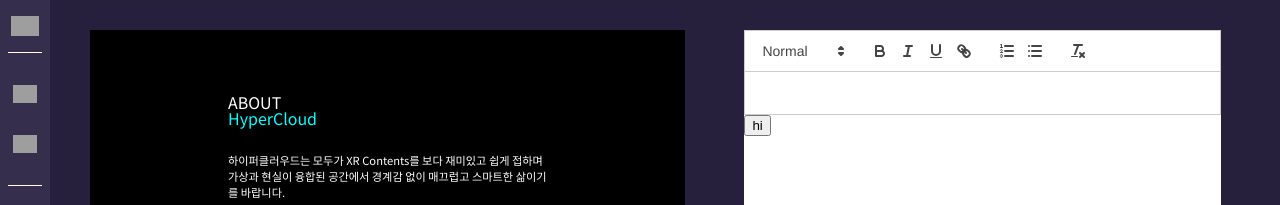
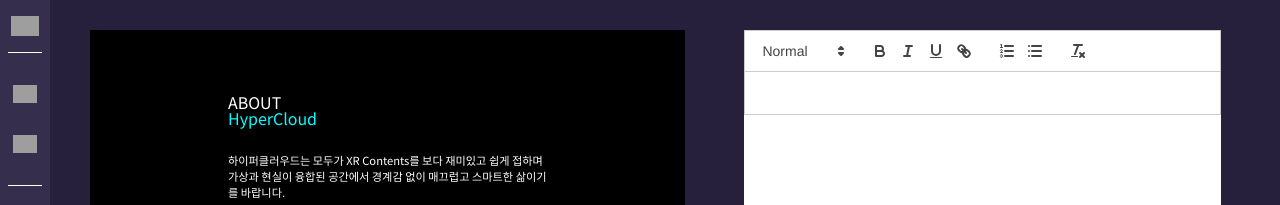
Before and after one commit to Goohyun3436/project-hyper-cloud, a React (Vite) app: page /about in a window 1280 px wide. Shown: the top 205 px of the page. Built offline with nearby package versions, Linux system fonts and the light colour scheme; data requests are answered from the project's data file; grey boxes are pictures that could not be loaded.

Commit message:
Fix: 필요없는 코드 삭제

```diff
--- a/src/components/Editer/Editer.jsx
+++ b/src/components/Editer/Editer.jsx
@@ -7,14 +7,9 @@
   const [value, setValue] = useState('');
   const editerRef = useRef(null);
 
-  const conso = () => {
-    console.log(editerRef.current);
-  };
-
   return (
     <div>
       <ReactQuill theme='snow' ref={editerRef} value={value} onChange={setValue} />
-      <button onClick={conso}>hi</button>
     </div>
   );
 };
```
